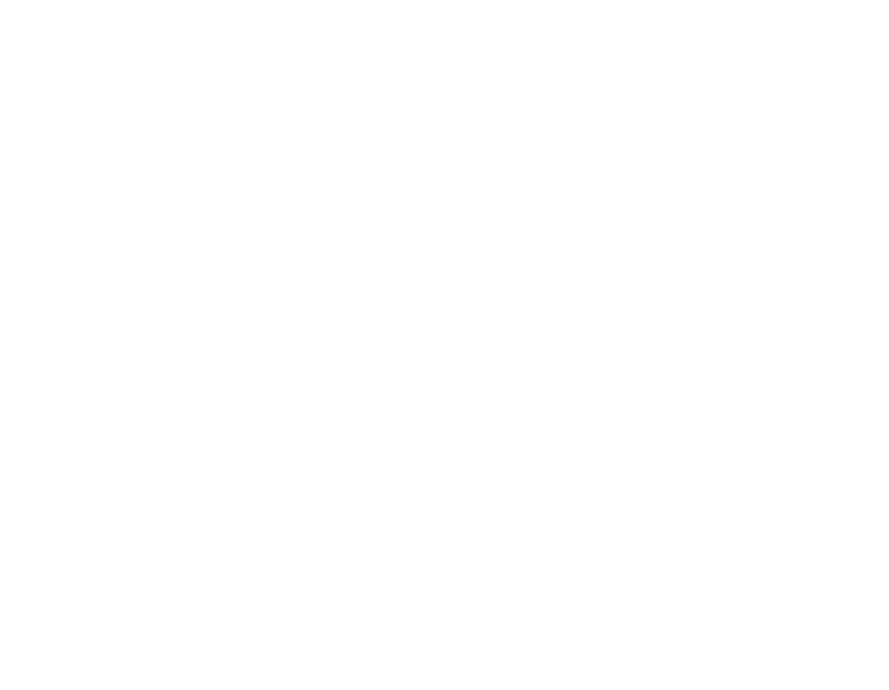
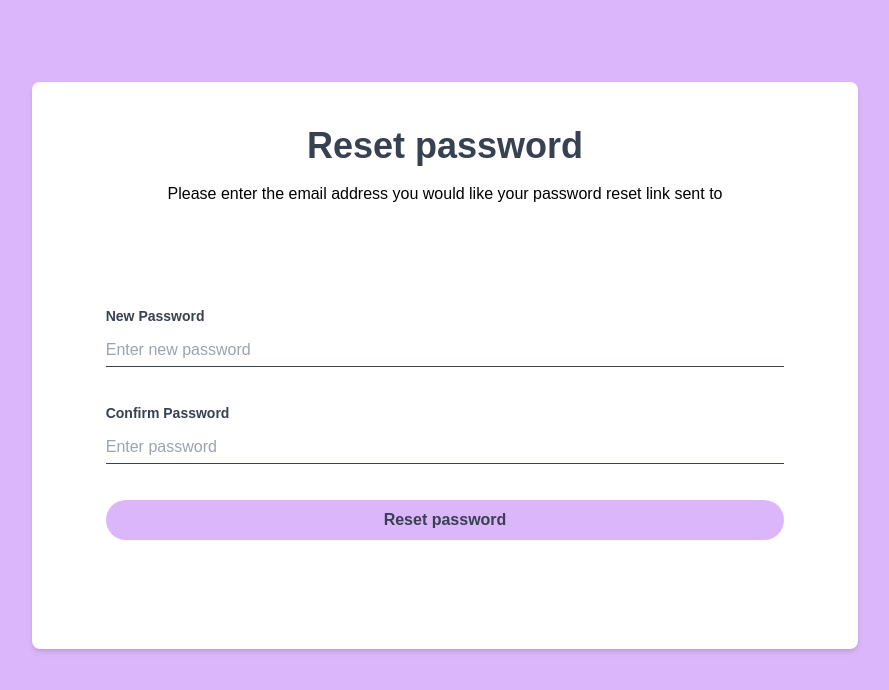
Before and after one commit to BejarL/vite-vikings-quanta-web-app, a React (Vite) app in the folder client/: page /reset-password in a window 1280 px wide. Before the commit this address had no page. Shown: the top 690 px of the page, without its empty margins (195-1084 px from the left). Built offline with nearby package versions, Linux system fonts and the light colour scheme.

Commit message:
Forgot and reset pages

```diff
--- a/client/src/App.jsx
+++ b/client/src/App.jsx
@@ -1,11 +1,16 @@
 import { BrowserRouter, Route, Routes } from "react-router-dom"
 import LoginPage from "./pages/LoginPage"
+import ResetPasswordPage from "./pages/ResetPasswordPage"
+import ConfirmResetPasswordPage from "./pages/ConfirmResetPasswordPage"
+
 
 const App = () => {
   return (
       <BrowserRouter>
         <Routes>
-          <Route path="/login" element={<LoginPage/>}/>
+          <Route path="/" element={<LoginPage/>}/>
+          <Route path="/forgot-password" element={<ResetPasswordPage/>}/>
+          <Route path="/reset-password" element={<ConfirmResetPasswordPage/>}/>
         </Routes>
       </BrowserRouter>
       )
--- a/client/src/pages/ConfirmResetPasswordPage.jsx
+++ b/client/src/pages/ConfirmResetPasswordPage.jsx
@@ -0,0 +1,61 @@
+
+const ConfirmResetPasswordPage = () => {
+  return (
+    <div className="bg-lightpurple-login w-[100vw] h-[100vh] md:p-[50px]">
+    <div className="z-[1] h-[90%] flex items-center justify-center md:w-[100%]">
+      <div className="relative bg-white p-9 rounded-lg shadow-md w-[400px]  min-w-md min-w-[350px] pt-1 h-max h-[100%] md:flex md:flex-col md:items-center md:h-[90%] md:w-[70%]">
+        <div className="self-center  text-gray-700 font-bold text-4xl mt-10 flex justify-evenly md:flex md:w-[80%] ">
+          <p>Reset password</p>
+        </div>
+        <div className="self-center mt-4 flex mb-4 justify-evenly md:flex md:w-[80%] md:mb-[100px]">
+          <p>
+            Please enter the email address you would like your password reset
+            link sent to
+          </p>
+        </div>
+        <form action="" className="w-full md:w-[90%]">
+          <div className="mb-4 md:w-[100%] ">
+            <label
+              htmlFor="new-password"
+              className="block text-gray-700 text-sm font-bold mb-2 "
+            >
+              New Password
+            </label>
+            <input
+              type="text"
+              placeholder="Enter new password"
+              className="appearance-none w-full bg-transparent border-0 border-b border-gray-700 focus:outline-none py-1 md:mb-[20px]"
+              id="new-password"
+            />
+          </div>
+          <div className="mb-4 md:w-[100%] ">
+            <label
+              htmlFor="confirm-password"
+              className="block text-gray-700 text-sm font-bold mb-2 "
+            >
+              Confirm Password
+            </label>
+            <input
+              type="text"
+              placeholder="Enter password"
+              className="appearance-none w-full bg-transparent border-0 border-b border-gray-700 focus:outline-none py-1 md:mb-[20px]"
+              id="confirm-password"
+            />
+          </div>
+
+          <div>
+            <button
+              className="text-gray-700 w-full hover:bg-lightpurple bg-lightpurple-login rounded-3xl font-bold py-2 px-4 focus:outline-none focus:shadow-outline"
+              type="button"
+            >
+             Reset password
+            </button>
+          </div>
+        </form>
+      </div>
+    </div>
+  </div>
+  )
+}
+
+export default ConfirmResetPasswordPage
--- a/client/src/pages/LoginPage.jsx
+++ b/client/src/pages/LoginPage.jsx
@@ -72,7 +72,7 @@
                       Password
                     </label>
                     <input
-                      type="text"
+                      type="password"
                       placeholder="Password"
                       className="appearance-none w-full bg-transparent border-0 border-b border-gray-700 focus:outline-none py-1 md:mb-[20px]"
                     />
@@ -124,7 +124,7 @@
                       Password
                     </label>
                     <input
-                      type="text"
+                      type="password"
                       placeholder="Password"
                       className="appearance-none w-full bg-transparent border-0 border-b border-gray-700 focus:outline-none py-1 md:mb-[20px]"
                     />
@@ -137,7 +137,7 @@
                       Confirm Password
                     </label>
                     <input
-                      type="text"
+                      type="password"
                       placeholder="Confirm Password"
                       className="appearance-none w-full bg-transparent border-0 border-b border-gray-700 focus:outline-none py-1 md:mb-[20px]"
                     />
@@ -156,7 +156,7 @@
                 {isLogin ?
                   <p className="absolute bottom-[0px] left-0 w-[100%] text-center md:bottom-[10px]">
                     Forgot your password?
-                    <Link to="" className="text-darkpurple"> Reset</Link>
+                    <Link to="/forgot-password" className="text-darkpurple"> Reset</Link>
                   </p>
                   : null}
               </div>
--- a/client/src/pages/ResetPasswordPage.jsx
+++ b/client/src/pages/ResetPasswordPage.jsx
@@ -0,0 +1,46 @@
+const ResetPasswordPage = () => {
+  return (
+    <div className="bg-lightpurple-login w-[100vw] h-[100vh] md:p-[50px]">
+      <div className="z-[1] h-[80%] flex items-center justify-center md:w-[100%]">
+        <div className="relative bg-white p-9 rounded-lg shadow-md w-[400px]  min-w-md min-w-[350px] pt-1 h-max h-[100%] md:flex md:flex-col md:items-center md:h-[90%] md:w-[70%]">
+          <div className="self-center  text-gray-700 font-bold text-4xl mt-10 flex justify-evenly md:flex md:w-[80%] ">
+            <p>Forgot password?</p>
+          </div>
+          <div className="self-center mt-4 flex mb-4 justify-evenly md:flex md:w-[80%] md:mb-[100px]">
+            <p>
+              Please enter the email address you would like your password reset
+              link sent to
+            </p>
+          </div>
+          <form action="" className="w-full md:w-[90%]">
+            <div className="mb-4 md:w-[100%] ">
+              <label
+                htmlFor="email"
+                className="block text-gray-700 text-sm font-bold mb-2 "
+              >
+                Email
+              </label>
+              <input
+                type="text"
+                placeholder="Enter email"
+                className="appearance-none w-full bg-transparent border-0 border-b border-gray-700 focus:outline-none py-1 md:mb-[20px]"
+                id="email"
+              />
+            </div>
+
+            <div>
+              <button
+                className="text-gray-700 w-full hover:bg-lightpurple bg-lightpurple-login rounded-3xl font-bold py-2 px-4 focus:outline-none focus:shadow-outline"
+                type="button"
+              >
+                Request reset link
+              </button>
+            </div>
+          </form>
+        </div>
+      </div>
+    </div>
+  );
+};
+
+export default ResetPasswordPage;
```
